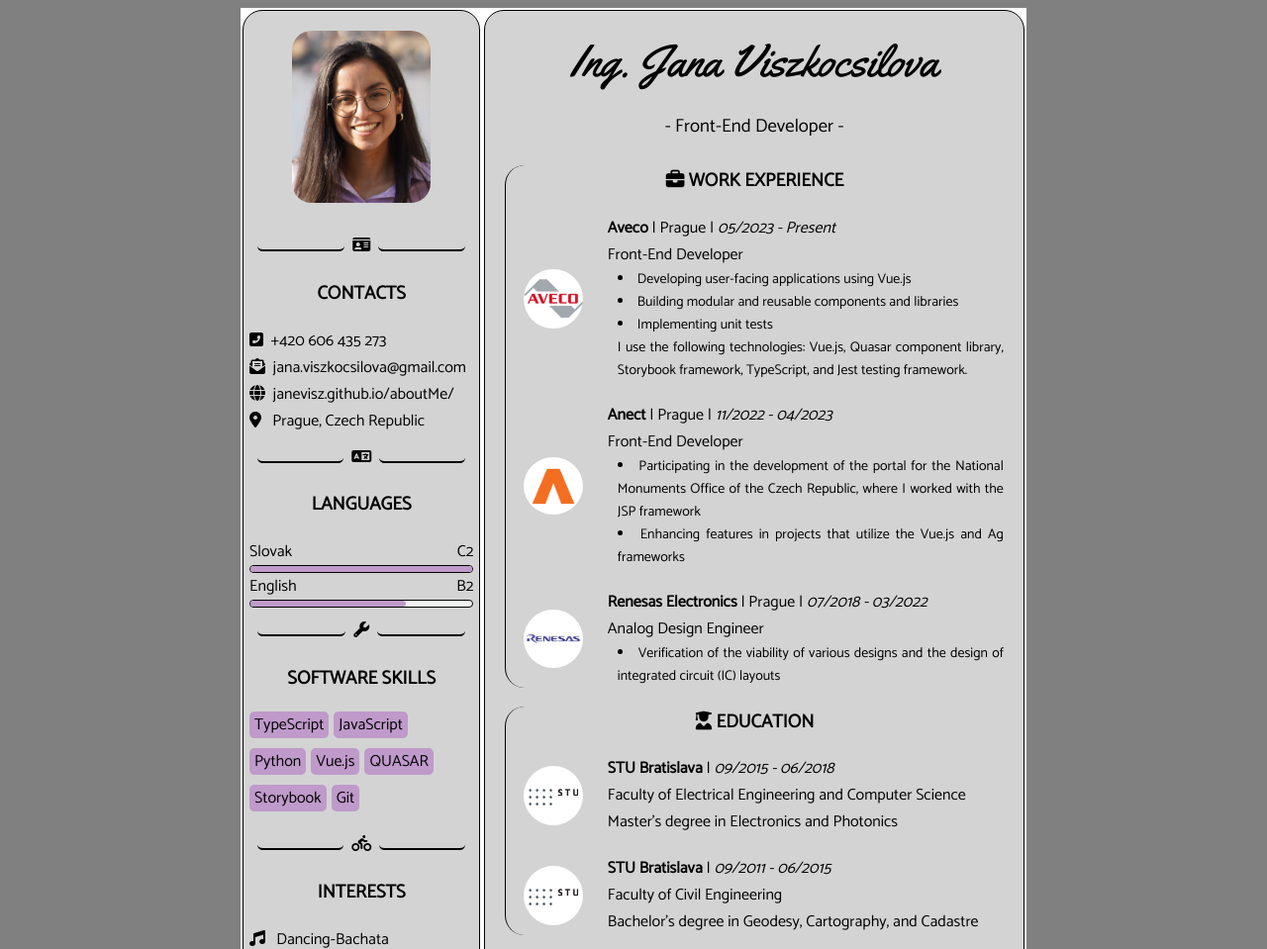
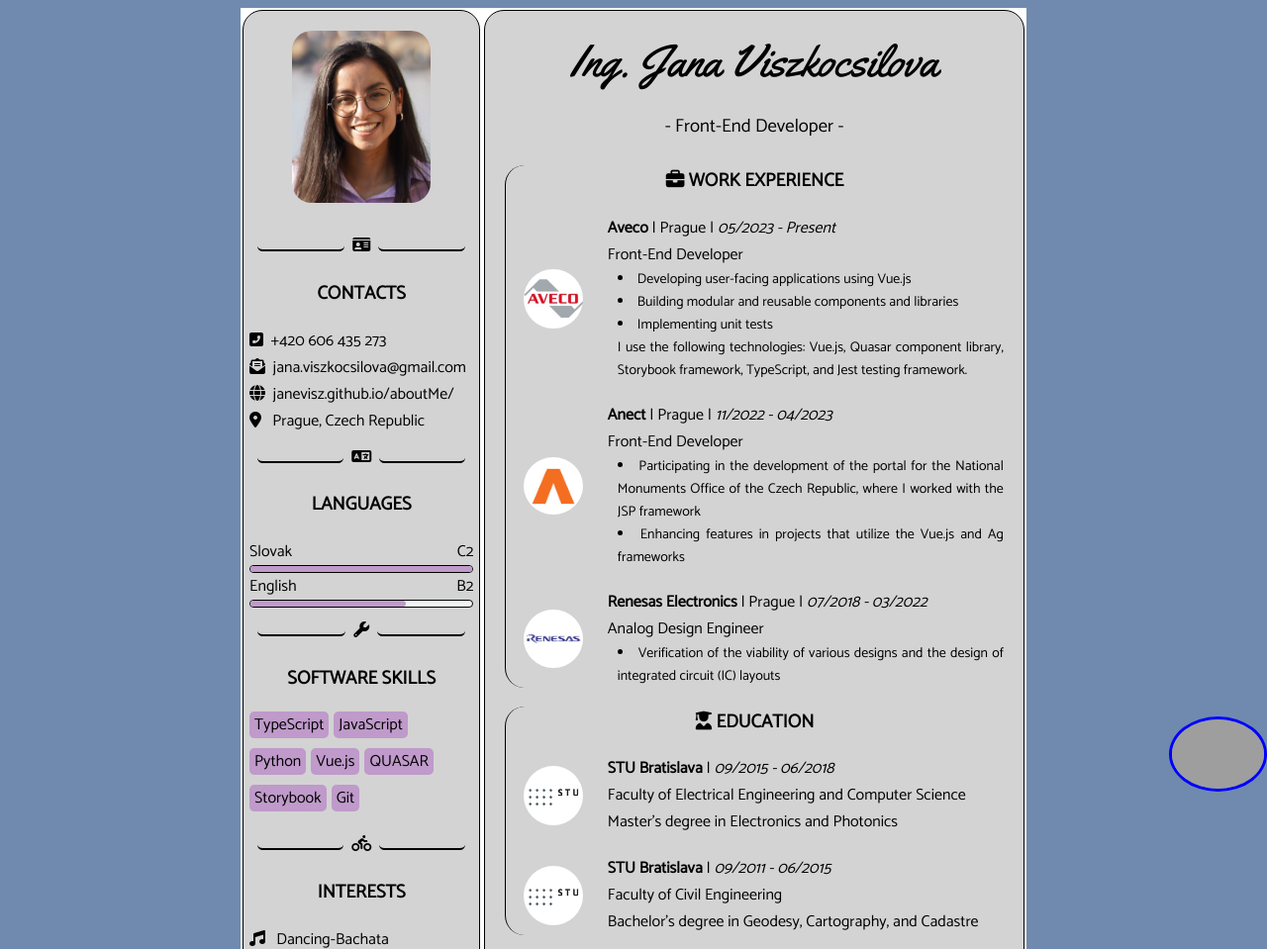
Before and after one commit to JaneVisz/cv-2023, a website: page index.html in a window 1280 px wide. Shown: the top 959 px of the page at 99% size. Drawn offline with nearby package versions, Linux system fonts and the light colour scheme; grey boxes are pictures that could not be loaded.

Commit message:
adding pdf format

```diff
--- a/index.html
+++ b/index.html
@@ -7,7 +7,7 @@
     <link href="https://fonts.googleapis.com/css2?family=Yellowtail&display=swap" rel="stylesheet">
     <meta charset="UTF-8">
     <meta http-equiv="X-UA-Compatible" content="IE=edge">
-    <meta name="viewport" content="height=device-height, initial-scale=1" >
+    <meta name="viewport" content="height=device-height, initial-scale=1">
     <script src="https://code.jquery.com/jquery-3.6.0.min.js"></script>
     <script src="https://cdnjs.cloudflare.com/ajax/libs/Chart.js/3.6.0/chart.min.js"></script>
     <script src="https://kit.fontawesome.com/e9c6802667.js" crossorigin="anonymous"></script>
@@ -17,6 +17,9 @@
 </head>
 
 <body>
+<a href="https://janevisz.github.io/cv-2023/viszkocsilova-cv.pdf" target="_blank"><img class=" img-logo-Pdf"
+                                                                                       src="https://i.postimg.cc/k4xn06s4/pdfLogo.png"
+                                                                                       alt="info about the website"/></a>
 <!--<button class="btn_print">PRINT .pdf</button>-->
 
 <!--DO NOT DELETE THIS BUTTON - IT GENERATES PDF FORMAT -->
--- a/style.css
+++ b/style.css
@@ -1,5 +1,5 @@
 body {
-    background-color: grey;
+    background-color: #708AAF;
     display: flex;
     justify-content: center;
     align-items: center;
@@ -32,7 +32,6 @@ body {
     margin: 2px;
     background-color: lightgrey;
     overflow: hidden;
-    /*border: 1px solid red;*/
 }
 
 .side-column {
@@ -446,3 +445,13 @@ h4 {
     border: none;
     font-weight: bold;
 }
+
+/* -------------------------------------- INFO ICON, PDF ICON --------------------------------------*/
+.img-logo-Pdf {
+    right: 0;
+    bottom: 0;
+    position: fixed;
+    height: 70px;
+    border-radius: 50%;
+    border: 3px solid blue;
+}
```
